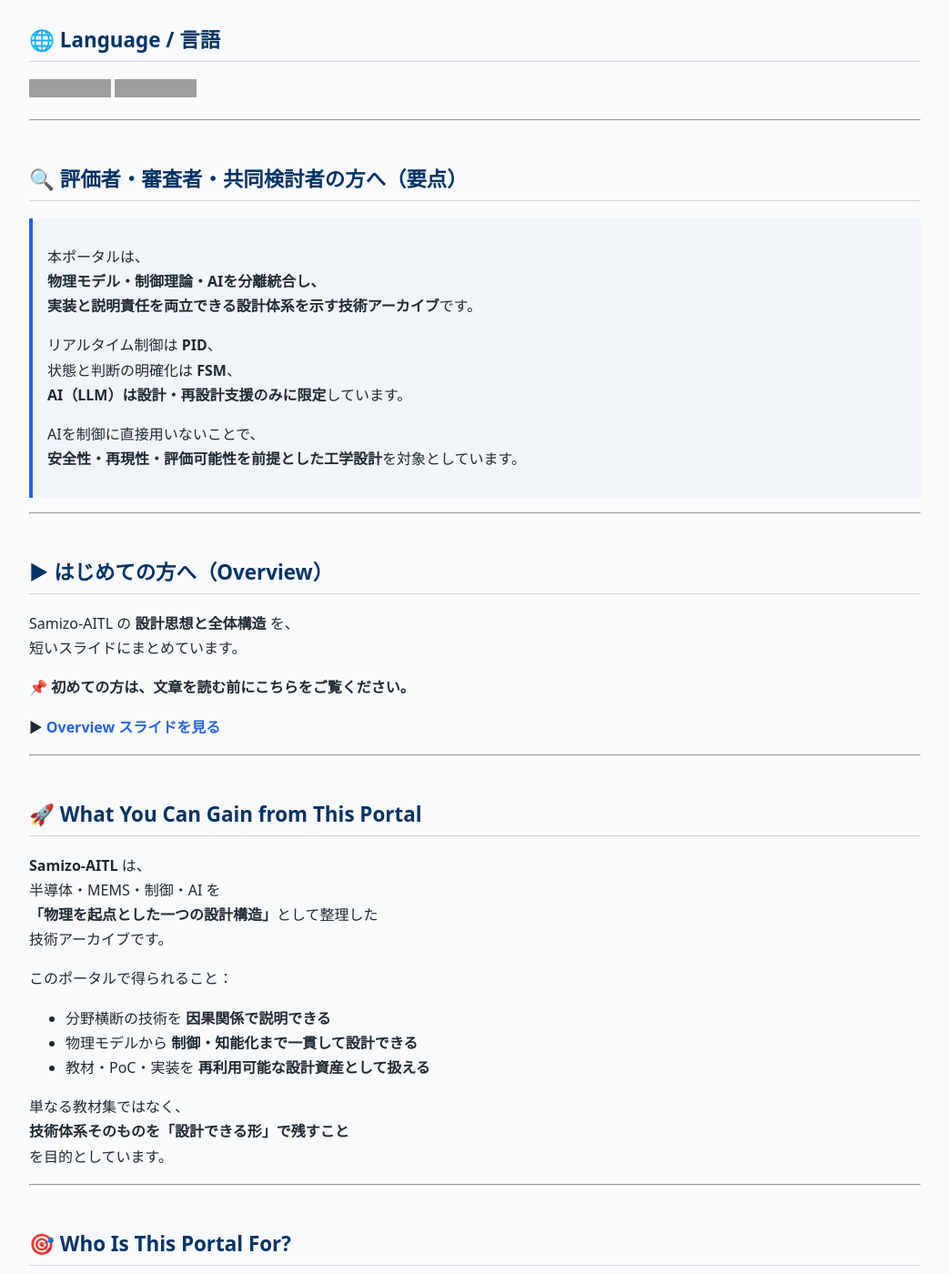
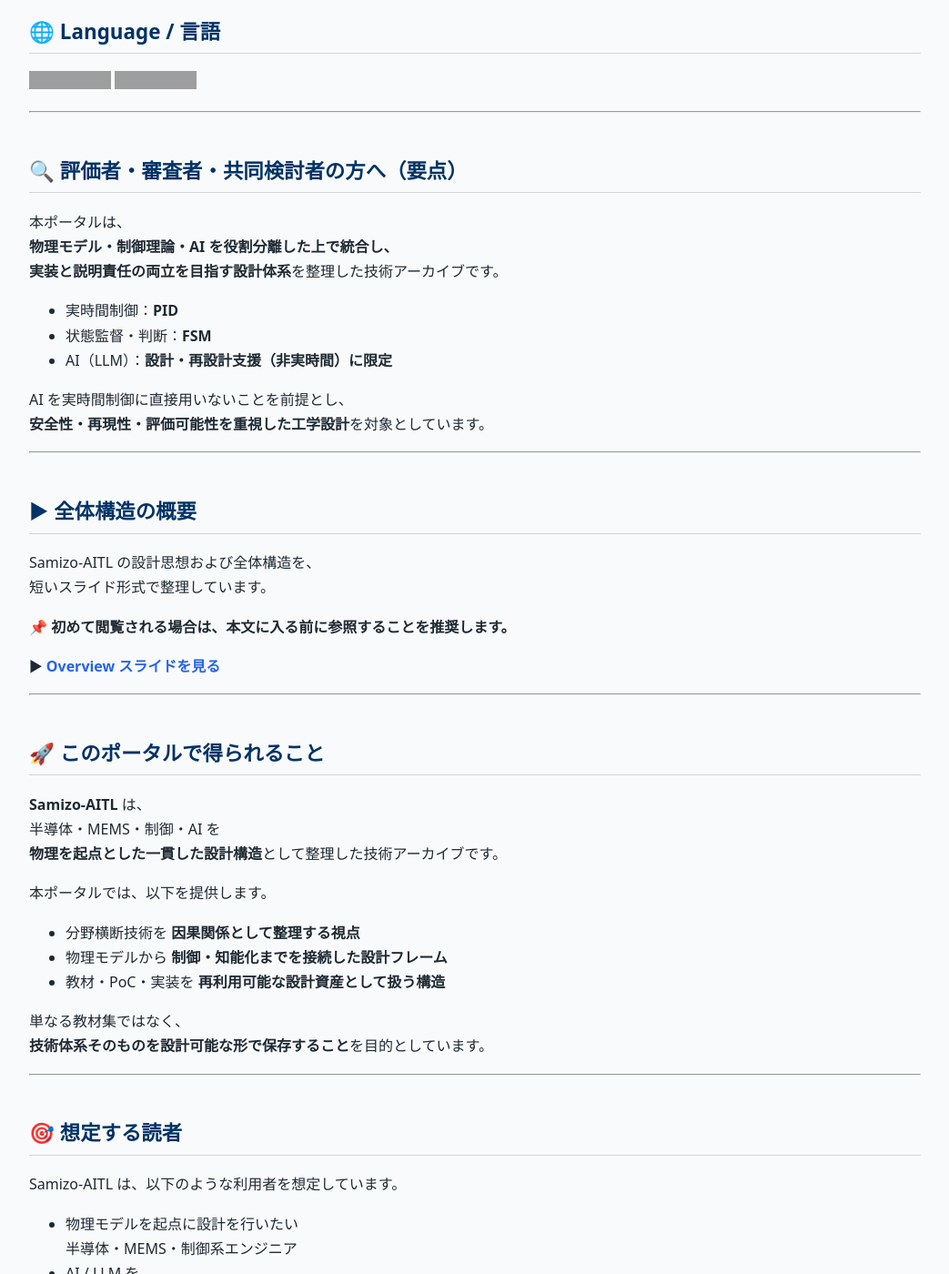
Before and after one commit to Samizo-AITL/Samizo-AITL.github.io, a Jekyll site: the page built from portal/index.md, in a window 1280 px wide and 1400 px high, scrolled down 352 px. Shown: the whole window at 91% size, without its empty margins (118-1161 px from the left). Built offline with Jekyll 4.4.1, drawn with Linux system fonts in a browser that asks for light colours; our own code applies the rules of GitHub Pages for plain Markdown files; some of the changed text lies outside the part shown; grey boxes are pictures that could not be loaded.

Commit message:
Update index.md

```diff
--- a/portal/index.md
+++ b/portal/index.md
@@ -1,17 +1,11 @@
----
-layout: default
-title: Samizo-AITL Portal
-description: 物理からデバイス、制御、知能化までを因果構造で統合する技術アーカイブ
----
-
 # 🎓 Samizo-AITL Portal
 > **物理 → デバイス → 制御 → 知能化を
-> 一つの因果構造で統合する技術アーカイブ**
-> *A unified framework connecting physics, devices, systems, and intelligence.*
+> 因果構造として統合した技術アーカイブ**
 
 [![GitHub](https://img.shields.io/badge/GitHub-Samizo--AITL-black?logo=github)](https://github.com/Samizo-AITL)
 [![Zenn](https://img.shields.io/badge/Zenn-Articles-blue?logo=zenn)](https://zenn.dev/samizo_aitl)
 
+---
 
 ## 🌐 Language / 言語
 [![English Version](https://img.shields.io/badge/English-Version-blue?logo=github)](https://samizo-aitl.github.io/portal/en/)
@@ -21,63 +15,61 @@
 
 ## 🔍 評価者・審査者・共同検討者の方へ（要点）
 
-> 本ポータルは、
-> **物理モデル・制御理論・AIを分離統合し、
-> 実装と説明責任を両立できる設計体系を示す技術アーカイブ**です。
->
-> リアルタイム制御は **PID**、
-> 状態と判断の明確化は **FSM**、
-> **AI（LLM）は設計・再設計支援のみに限定**しています。
->
-> AIを制御に直接用いないことで、
-> **安全性・再現性・評価可能性を前提とした工学設計**を対象としています。
+本ポータルは、
+**物理モデル・制御理論・AI を役割分離した上で統合し、
+実装と説明責任の両立を目指す設計体系**を整理した技術アーカイブです。
+
+- 実時間制御：**PID**
+- 状態監督・判断：**FSM**
+- AI（LLM）：**設計・再設計支援（非実時間）に限定**
+
+AI を実時間制御に直接用いないことを前提とし、
+**安全性・再現性・評価可能性を重視した工学設計**を対象としています。
 
 ---
 
-## ▶ はじめての方へ（Overview）
+## ▶ 全体構造の概要
 
-Samizo-AITL の **設計思想と全体構造** を、
-短いスライドにまとめています。
+Samizo-AITL の設計思想および全体構造を、
+短いスライド形式で整理しています。
 
-📌 **初めての方は、文章を読む前にこちらをご覧ください。**
+📌 **初めて閲覧される場合は、本文に入る前に参照することを推奨します。**
 
 ▶ **[Overview スライドを見る](https://samizo-aitl.github.io/about/marp/samizo-aitl-presentation.html)**
 
 ----
 
-## 🚀 What You Can Gain from This Portal
+## 🚀 このポータルで得られること
 
 **Samizo-AITL** は、
 半導体・MEMS・制御・AI を
-**「物理を起点とした一つの設計構造」**として整理した
-技術アーカイブです。
+**物理を起点とした一貫した設計構造**として整理した技術アーカイブです。
 
-このポータルで得られること：
+本ポータルでは、以下を提供します。
 
-- 分野横断の技術を **因果関係で説明できる**
-- 物理モデルから **制御・知能化まで一貫して設計できる**
-- 教材・PoC・実装を **再利用可能な設計資産として扱える**
+- 分野横断技術を **因果関係として整理する視点**
+- 物理モデルから **制御・知能化までを接続した設計フレーム**
+- 教材・PoC・実装を **再利用可能な設計資産として扱う構造**
 
 単なる教材集ではなく、
-**技術体系そのものを「設計できる形」で残すこと**
-を目的としています。
+**技術体系そのものを設計可能な形で保存すること**を目的としています。
 
 ---
 
-## 🎯 Who Is This Portal For?
+## 🎯 想定する読者
 
-Samizo-AITL は、次のような方を想定しています。
+Samizo-AITL は、以下のような利用者を想定しています。
 
-- **物理モデルを起点に設計したい**
+- 物理モデルを起点に設計を行いたい
   半導体・MEMS・制御系エンジニア
 - AI / LLM を
-  **制御の代替ではなく、監督・再設計層として使いたい人**
-- 分野横断で
-  **技術体系そのものを再構築したい研究者・設計者**
+  制御の代替ではなく、**監督・再設計層として利用したい設計者**
+- 分野横断的に
+  **設計体系そのものを再構築したい研究者・開発者**
 
 ⚠️ **注意**
-本ポータルは入門サイトではありません。
-**「設計のための理解」を求める方向け**です。
+本ポータルは入門向け資料ではありません。
+**設計判断に耐える理解を目的とした読者**を対象としています。
 
 ---
 
```
